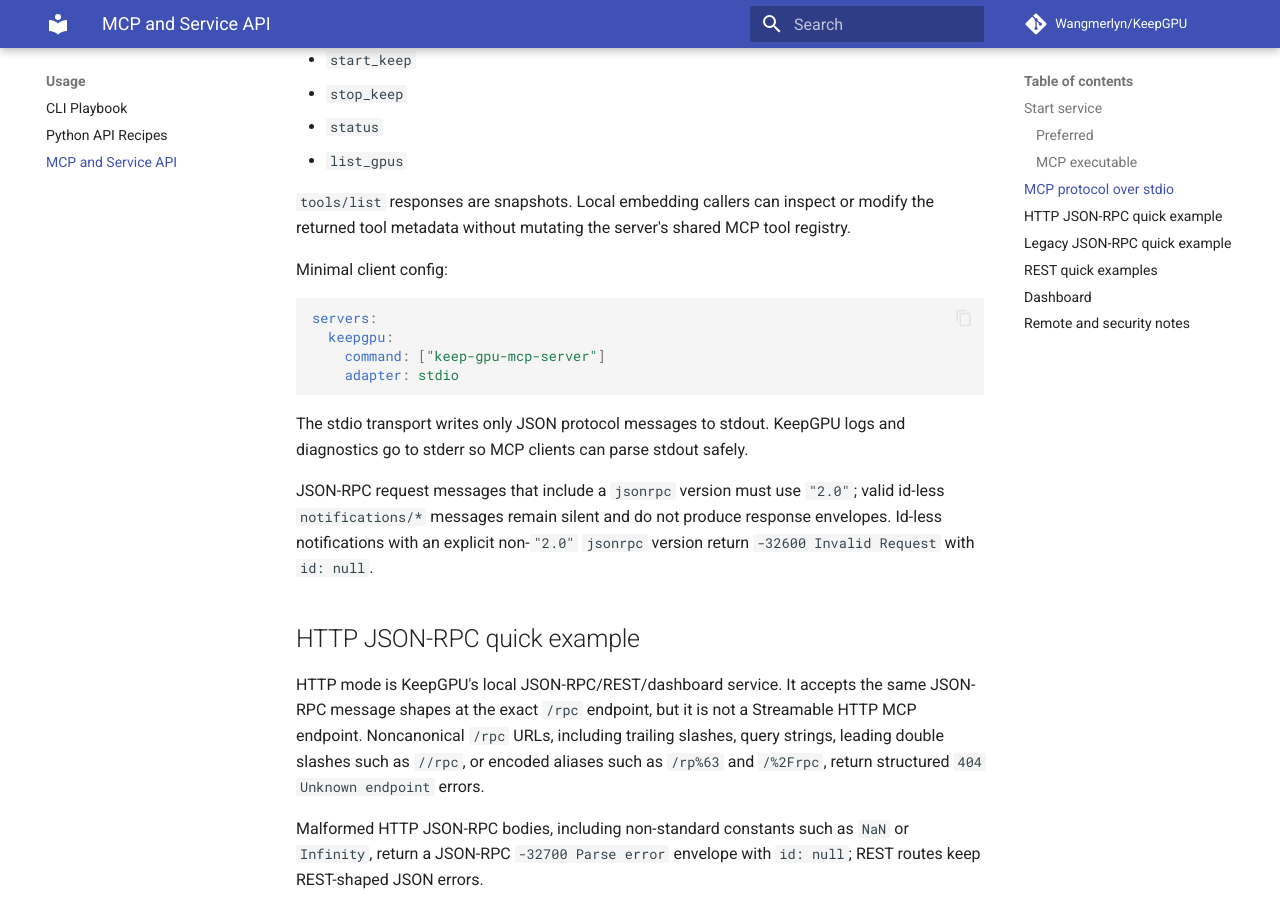
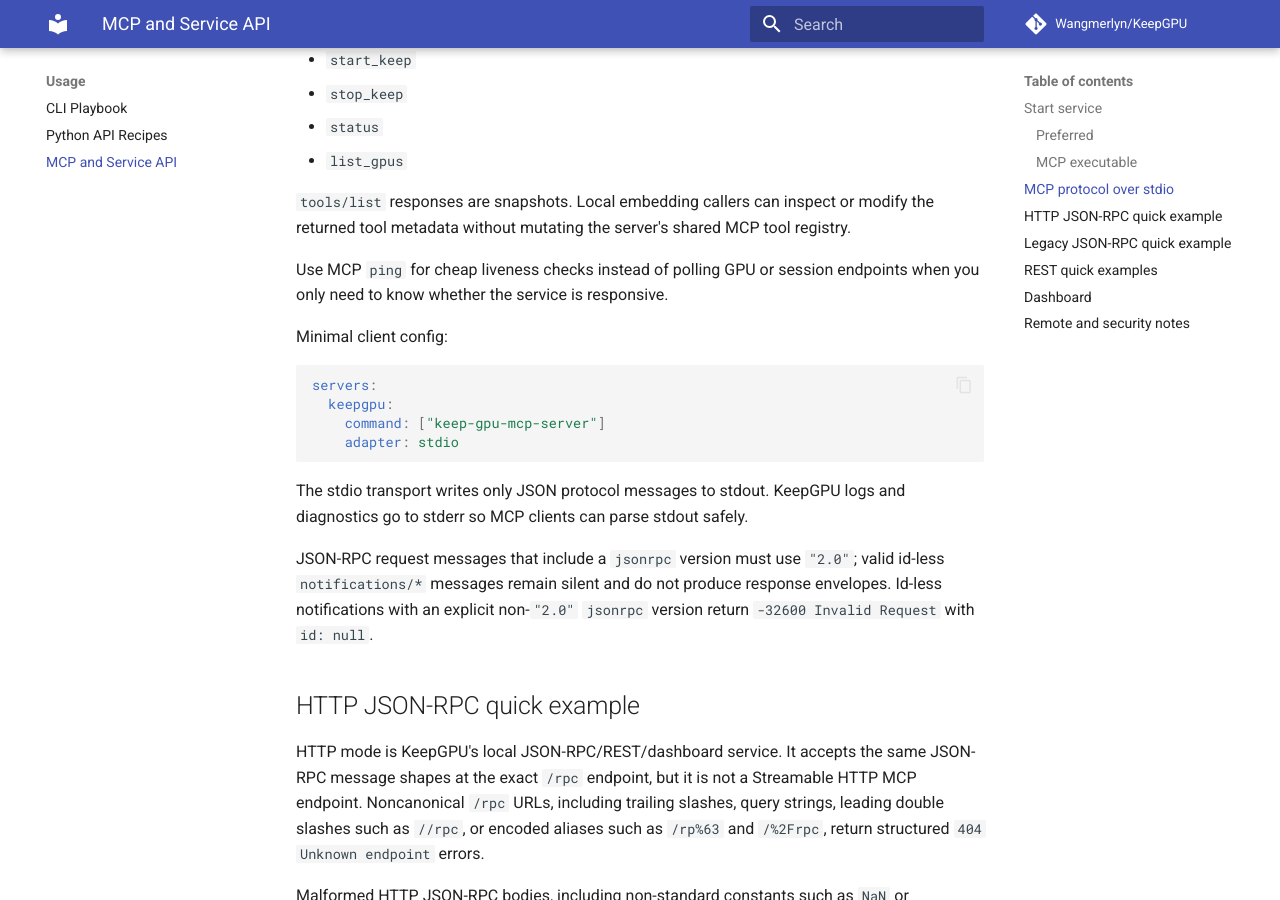
Before and after one commit to Wangmerlyn/KeepGPU, an MkDocs documentation site: the page built from docs/guides/mcp.md, in a window 1280 px wide and 900 px high, scrolled down 1141 px. Built offline with MkDocs 1.6.1 and Material for MkDocs 9.7.7, drawn with Linux system fonts in a browser that asks for light colours; comment, search, counter and statistics services are not loaded.

Commit message:
[mcp] fix: support ping liveness checks
fix(mcp): support cheap ping liveness checks

```diff
--- a/docs/guides/mcp.md
+++ b/docs/guides/mcp.md
@@ -52,6 +52,9 @@
 `tools/list` responses are snapshots. Local embedding callers can inspect or
 modify the returned tool metadata without mutating the server's shared MCP tool
 registry.
+
+Use MCP `ping` for cheap liveness checks instead of polling GPU or session
+endpoints when you only need to know whether the service is responsive.
 
 Minimal client config:
 
```
Also changed, not shown: AGENTS.md (+4 -2 lines), 2 other files.
